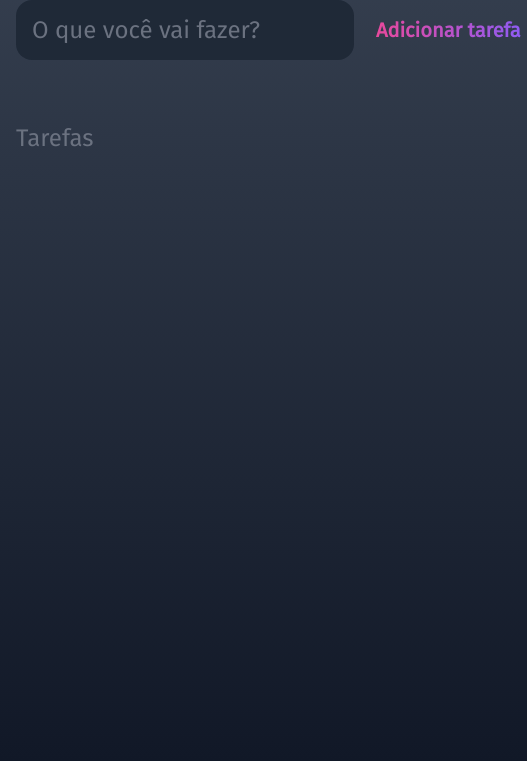
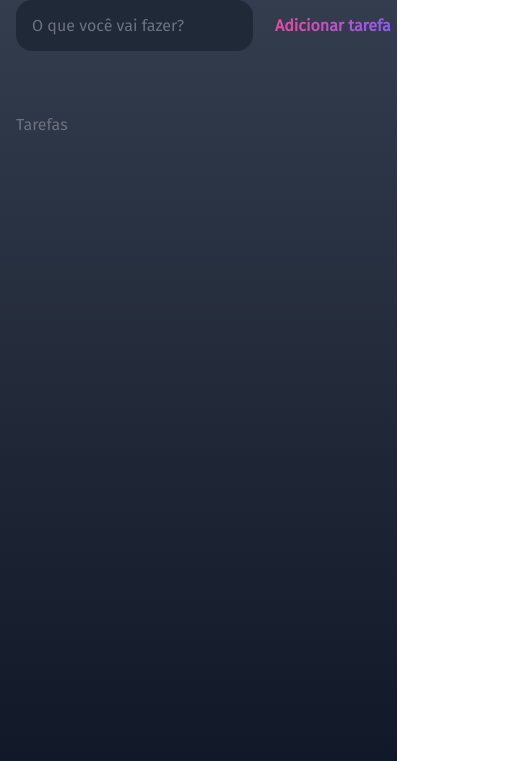
Before and after one commit to adrianoarch/todolist, a plain HTML site: page index.html in a window 390 px wide. Shown: the part 83-844 px from the top of the page, 527 px wide, since content can reach past the window. Drawn offline with Linux system fonts and the light colour scheme.

Commit message:
Ajustando fontes para responsividade mobile

```diff
--- a/main.css
+++ b/main.css
@@ -169,5 +169,34 @@ main {
 
   header h1 {
     font-size: 1.8rem;
+  }
+
+  #new-task-input {
+    font-size: 1rem;
+  }
+
+  #new-task-submit {
+    font-size: 1rem;
+}
+
+main {
+    padding: 2rem 1rem;
+    max-width: 600px;
+    width: 100%;
+    margin: 0 auto;
+  }
+
+  .task-list h2 {
+    font-size: 1rem;
+  }
+
+  #tasks .task .content .text {
+    font-size: 0.9rem;
+  }
+
+  .task .actions button {
+    font-size: 0.9rem;
 
   }
+
+}
```
Lines whose indentation alone changed are shown as unchanged.
